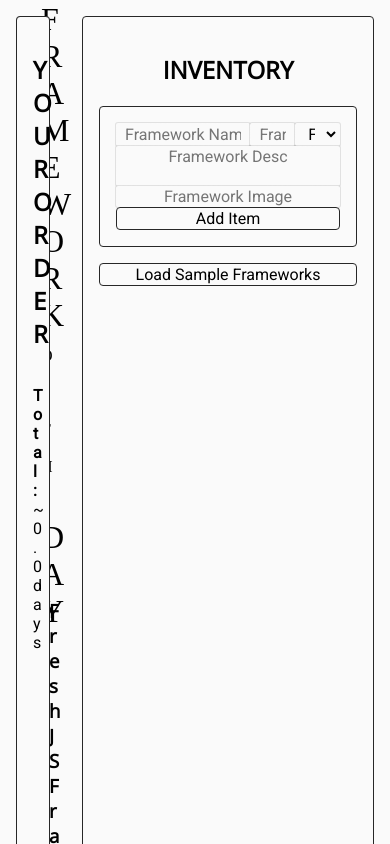
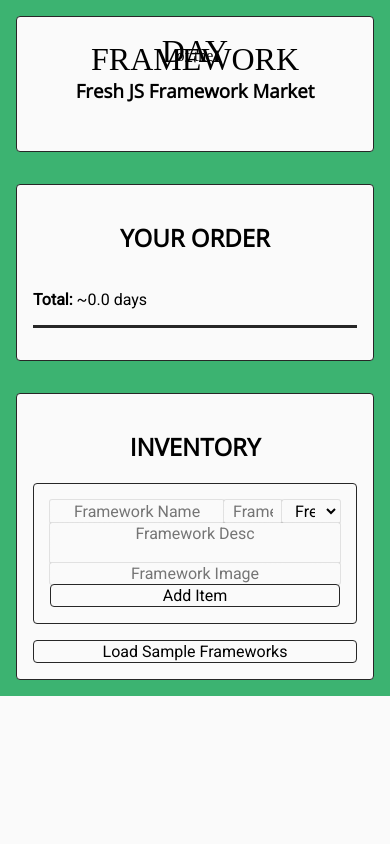
Before and after one commit to spences10/framework-of-the-day, a Next.js app: page / in a window 390 px wide. Shown: the top 844 px of the page. Built offline with nearby package versions, Linux system fonts and the light colour scheme; a web font is replaced by a local one.

Commit message:
styling and mobile responsive

```diff
--- a/components/App.js
+++ b/components/App.js
@@ -12,29 +12,37 @@ import { StyledButton } from '../theme/components'
 import sampleFrameworks from '../sample-frameworks'
 
 const FrameworkOfTheDay = styled.div`
-  min-height: 100vh;
+  /* min-height: 100vh; */
   display: grid;
   grid-template-columns: repeat(12, 1fr);
   grid-template-rows: auto;
   grid-template-areas: 'h h h h o o o o i i i i';
+  background: ${props => props.theme.white};
+  background: papayawhip;
 
-  background: ${props => props.theme.white};
   ${media.giant`
     grid-template-columns: repeat(12, 1fr);
     grid-template-rows: auto;
-    grid-template-areas: 'h h h h o o o o i i i i';
+    grid-template-areas:
+      'h h h h o o o o i i i i';
+    background: goldenrod;
   `};
   ${media.desktop`
-    grid-template-columns: repeat(12, 1fr);
+    grid-template-columns: repeat(3, 1fr);
     grid-template-rows: auto;
-    grid-template-areas: 'h h h h o o o o i i i i';
+    grid-template-areas:
+      'h h h h o o o o'
+      'i i i i . . . .';
+    background: dodgerblue;
   `};
   ${media.tablet`
-    grid-template-columns: repeat(6, 1fr);
+    grid-template-columns: repeat(3, 1fr);
     grid-template-rows: auto;
     grid-template-areas:
-    'h h h h o o o o'
-    'i i i i';
+      'h h h h'
+      'o o o o'
+      'i i i i';
+    background: mediumseagreen;
   `};
   ${media.phone`
     grid-template-columns: repeat(3, 1fr);
@@ -43,12 +51,12 @@ const FrameworkOfTheDay = styled.div`
       'h h h h'
       'o o o o'
       'i i i i';
+      background: palevioletred;
   `};
 `
 
 const Menu = styled.div`
   grid-area: h;
-  background: ${props => props.theme.white};
 `
 
 const FormTitle = styled.h2``
--- a/components/Header.js
+++ b/components/Header.js
@@ -7,24 +7,24 @@ const HeaderTop = styled.div`
   background: ${props => props.theme.white};
   border: 1px solid ${props => props.theme.black};
   border-radius: 4px;
+  text-align: center;
+  vertical-align: middle;
 `
 
 const Title = styled.h1`
-  margin: -2rem 0.5rem -2rem 0.5rem;
-  padding: 0.5rem 0.5rem -2rem 0.5rem;
+  margin-top: ${props => `${props.marginTop}rem`};
+  margin-bottom: ${props => `${props.marginBottom}rem`};
+  /* margin: 0.5rem 0.5rem -2rem 0.5rem; */
+  /* padding: 0.5rem 0.5rem -2rem 0.5rem; */
   font-family: 'Bungee Inline';
   font-size: 2rem;
   font-weight: 100;
   text-transform: uppercase;
-  text-align: center;
-  /* white-space: nowrap; */
 `
 
 const OfThe = styled.span`
   font-family: 'Bungee Inline';
   font-size: 1rem;
-  text-align: center;
-  vertical-align: middle;
 `
 
 const Tagline = styled.h3`
@@ -36,11 +36,13 @@ const Tagline = styled.h3`
 const Header = props => {
   return (
     <HeaderTop>
-      <Title>
+      <Title marginTop={0.5} marginBottom={-2}>
         Framework
-        <OfThe>
-          <span> of</span> <span>the </span>
-        </OfThe>
+      </Title>
+      <OfThe>
+        <span> of</span> <span>the </span>
+      </OfThe>
+      <Title marginTop={-2} marginBottom={0.5}>
         Day
       </Title>
       <Tagline>{props.tagline}</Tagline>
```
